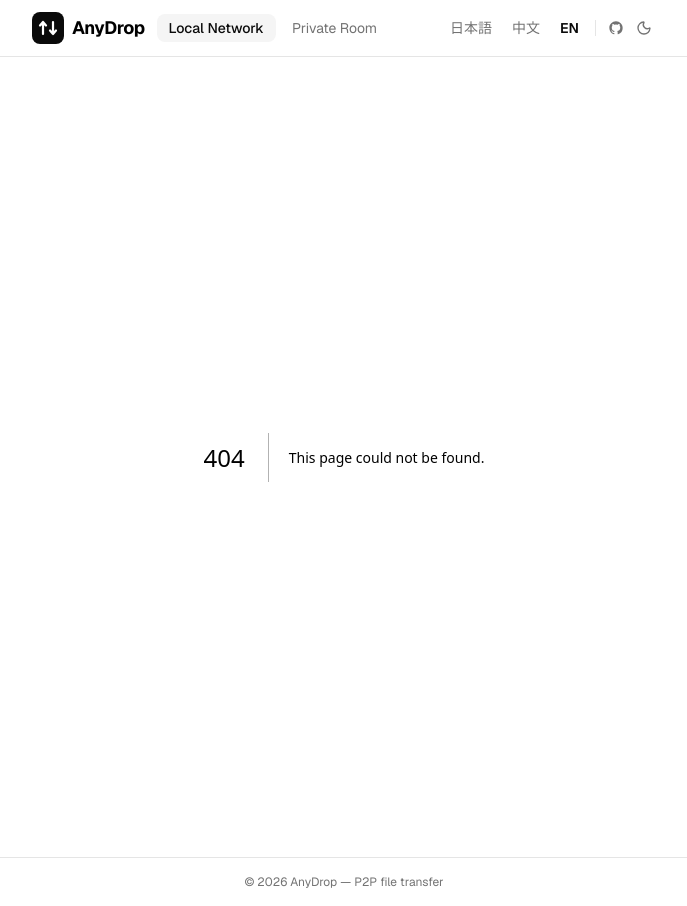
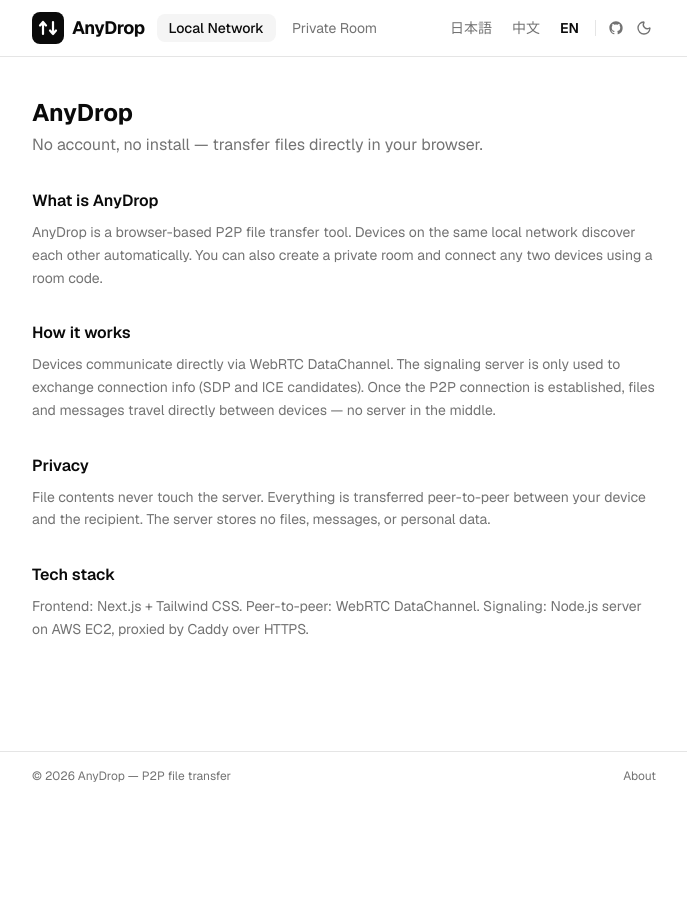
Before and after one commit to tzz-dev/anydrop, a Next.js app in the folder client/: page /about in a window 1280 px wide. Before the commit this address had no page. Shown: the whole page, without its empty margins (296-983 px from the left). After the commit the page ends 800 px from the top, so only its background shows below. Built offline with nearby package versions, Linux system fonts and the light colour scheme.

Commit message:
Add About page with project intro, how it works, privacy, and tech stack
Accessible via /about, linked from the footer. Includes translations for
zh, en, and ja.

Co-Authored-By: Claude Sonnet 4.6 <noreply@anthropic.com>

```diff
--- /dev/null
+++ b/client/app/about/page.tsx
@@ -0,0 +1,30 @@
+'use client';
+
+import { useTranslations } from 'next-intl';
+
+export default function AboutPage() {
+  const t = useTranslations();
+
+  const sections = [
+    { title: t('about.whatTitle'), body: t('about.whatBody') },
+    { title: t('about.howTitle'), body: t('about.howBody') },
+    { title: t('about.privacyTitle'), body: t('about.privacyBody') },
+    { title: t('about.techTitle'), body: t('about.techBody') },
+  ];
+
+  return (
+    <main className="flex-1 w-full max-w-2xl mx-auto px-4 sm:px-6 py-10">
+      <h1 className="text-2xl font-bold mb-1">AnyDrop</h1>
+      <p className="text-muted-foreground mb-8">{t('about.tagline')}</p>
+
+      <div className="space-y-8">
+        {sections.map((s) => (
+          <section key={s.title}>
+            <h2 className="text-base font-semibold mb-2">{s.title}</h2>
+            <p className="text-sm text-muted-foreground leading-relaxed">{s.body}</p>
+          </section>
+        ))}
+      </div>
+    </main>
+  );
+}
--- a/client/components/Footer.tsx
+++ b/client/components/Footer.tsx
@@ -1,13 +1,17 @@
 'use client';
 
+import Link from 'next/link';
 import { useTranslations } from 'next-intl';
 
 export function Footer() {
   const t = useTranslations();
   return (
     <footer className="w-full border-t mt-auto">
-      <div className="max-w-2xl mx-auto px-6 h-12 flex items-center justify-center">
+      <div className="max-w-2xl mx-auto px-6 h-12 flex items-center justify-between">
         <p className="text-xs text-muted-foreground">{t('footer')}</p>
+        <Link href="/about" className="text-xs text-muted-foreground hover:text-foreground transition-colors">
+          {t('aboutLink')}
+        </Link>
       </div>
     </footer>
   );
--- a/client/messages/en.json
+++ b/client/messages/en.json
@@ -27,6 +27,18 @@
   "copiedLink": "Link copied",
   "leaveRoom": "Leave Room",
   "footer": "© 2026 AnyDrop — P2P file transfer",
+  "aboutLink": "About",
+  "about": {
+    "tagline": "No account, no install — transfer files directly in your browser.",
+    "whatTitle": "What is AnyDrop",
+    "whatBody": "AnyDrop is a browser-based P2P file transfer tool. Devices on the same local network discover each other automatically. You can also create a private room and connect any two devices using a room code.",
+    "howTitle": "How it works",
+    "howBody": "Devices communicate directly via WebRTC DataChannel. The signaling server is only used to exchange connection info (SDP and ICE candidates). Once the P2P connection is established, files and messages travel directly between devices — no server in the middle.",
+    "privacyTitle": "Privacy",
+    "privacyBody": "File contents never touch the server. Everything is transferred peer-to-peer between your device and the recipient. The server stores no files, messages, or personal data.",
+    "techTitle": "Tech stack",
+    "techBody": "Frontend: Next.js + Tailwind CSS. Peer-to-peer: WebRTC DataChannel. Signaling: Node.js server on AWS EC2, proxied by Caddy over HTTPS."
+  },
   "errorSignalingUnreachable": "Cannot reach signaling server — is it running?",
   "errorInvalidRoomCode": "Invalid room code — must be 6 letters or digits",
   "errorBoundaryMessage": "Something went wrong",
--- a/client/messages/ja.json
+++ b/client/messages/ja.json
@@ -27,6 +27,18 @@
   "copiedLink": "リンクをコピーしました",
   "leaveRoom": "ルームを退出",
   "footer": "© 2026 AnyDrop — P2Pファイル転送",
+  "aboutLink": "About",
+  "about": {
+    "tagline": "アカウント不要・インストール不要。ブラウザだけでファイル転送。",
+    "whatTitle": "AnyDrop とは",
+    "whatBody": "AnyDrop はブラウザで動く P2P ファイル転送ツールです。同じローカルネットワーク内のデバイスは自動で検出されます。プライベートルームを作成してルームコードを共有すれば、任意の 2 台のデバイスを接続することもできます。",
+    "howTitle": "仕組み",
+    "howBody": "デバイス間は WebRTC DataChannel で直接通信します。シグナリングサーバーは接続情報（SDP と ICE candidate）の交換にのみ使用されます。P2P 接続が確立された後は、ファイルやメッセージはデバイス間を直接やり取りし、サーバーを経由しません。",
+    "privacyTitle": "プライバシー",
+    "privacyBody": "ファイルの内容はサーバーを通過しません。すべてあなたのデバイスと相手のデバイスの間で直接転送されます。サーバーはファイル・メッセージ・個人情報を一切保存しません。",
+    "techTitle": "技術スタック",
+    "techBody": "フロントエンド：Next.js + Tailwind CSS。P2P 通信：WebRTC DataChannel。シグナリング：AWS EC2 上の Node.js サーバー、Caddy で HTTPS リバースプロキシ。"
+  },
   "errorSignalingUnreachable": "シグナリングサーバーに接続できません。起動しているか確認してください",
   "errorInvalidRoomCode": "ルームコードが無効です。6文字の英数字を入力してください",
   "errorBoundaryMessage": "エラーが発生しました",
--- a/client/messages/zh.json
+++ b/client/messages/zh.json
@@ -27,6 +27,18 @@
   "copiedLink": "已复制链接",
   "leaveRoom": "离开房间",
   "footer": "© 2026 AnyDrop — P2P 文件传输",
+  "aboutLink": "关于",
+  "about": {
+    "tagline": "无需账号，无需安装，直接在浏览器里传文件。",
+    "whatTitle": "AnyDrop 是什么",
+    "whatBody": "AnyDrop 是一款运行在浏览器里的 P2P 文件传输工具。同一局域网内的设备可以自动发现彼此；也可以创建私密房间，通过房间码将任意两台设备连接起来。",
+    "howTitle": "工作原理",
+    "howBody": "设备之间通过 WebRTC DataChannel 直接传输数据。信令服务器仅用于交换连接信息（SDP 和 ICE candidate），一旦 P2P 连接建立，文件和消息就直接在两台设备之间传输，不经过任何中间服务器。",
+    "privacyTitle": "隐私说明",
+    "privacyBody": "文件内容不会经过服务器，只在你的设备和对方设备之间点对点传输。服务器不存储任何文件、消息或个人信息。",
+    "techTitle": "技术栈",
+    "techBody": "前端使用 Next.js + Tailwind CSS，WebRTC 实现点对点通信，Node.js 信令服务器部署在 AWS EC2 上，由 Caddy 提供 HTTPS 反向代理。"
+  },
   "errorSignalingUnreachable": "无法连接到信令服务器，请确认服务器已启动",
   "errorInvalidRoomCode": "房间码无效，请输入 6 位字母或数字",
   "errorBoundaryMessage": "页面发生错误",
```
